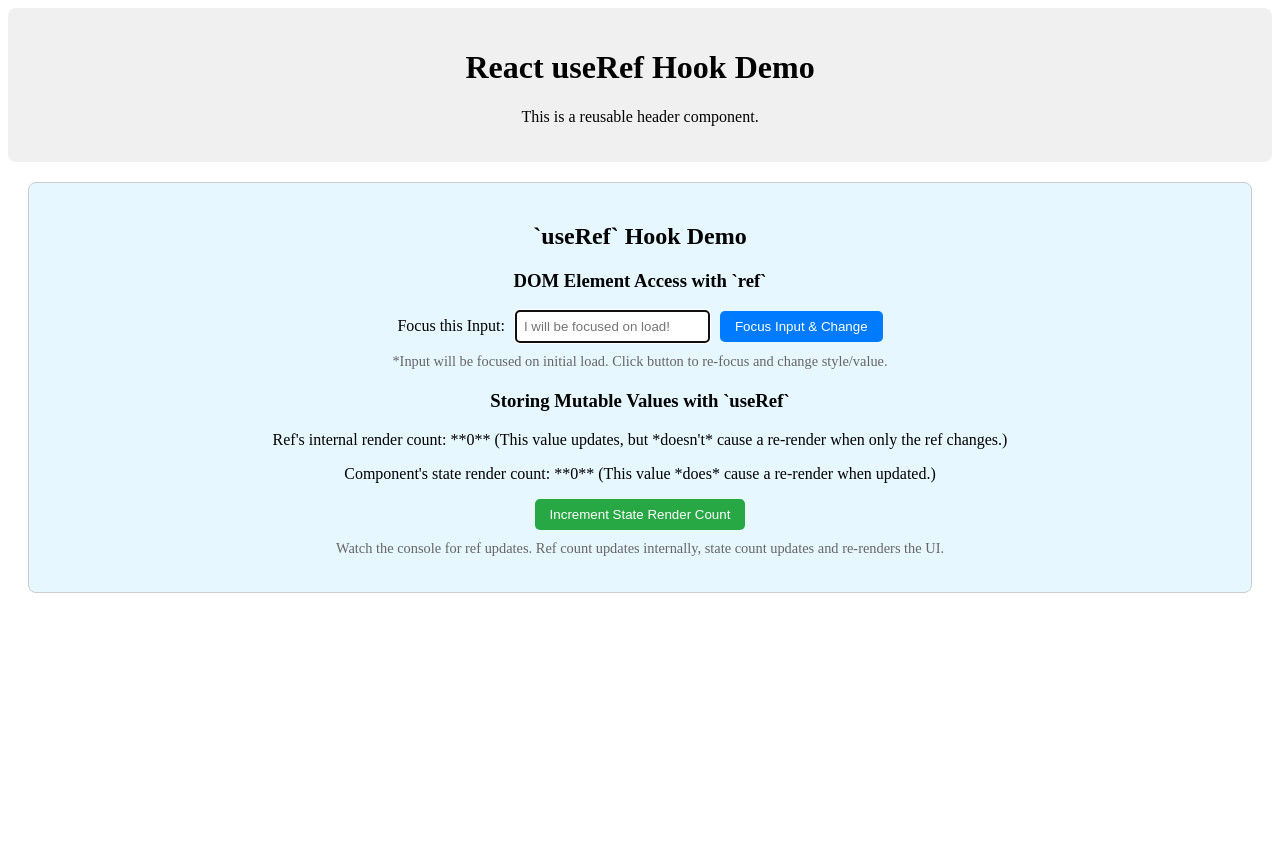
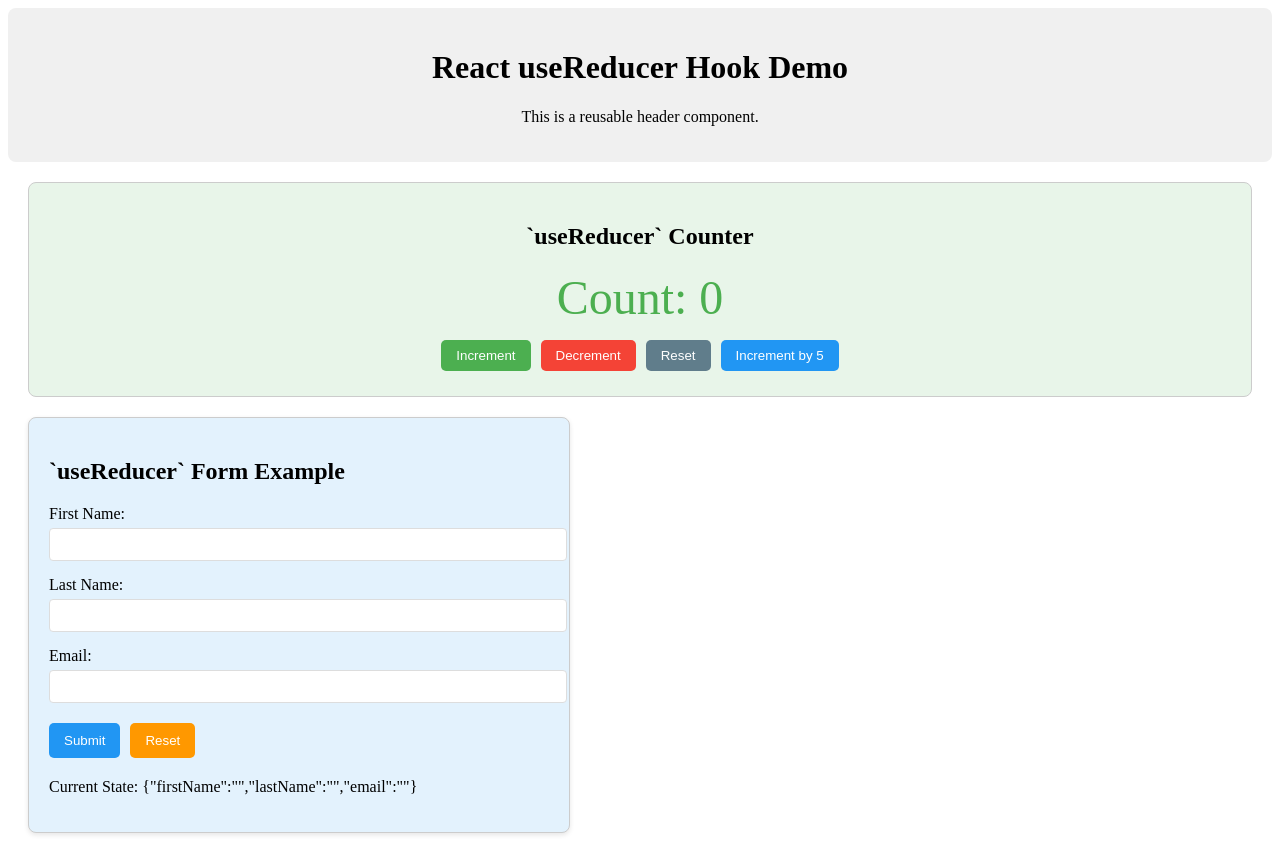
Before and after one commit to aravinth-in/learning-react, a React (Create React App) app in the folder my-react-components-app/: page / in a window 1280 px wide. Before the commit the page ends 800 px from the top, so only its background shows below. Built offline with nearby package versions, Linux system fonts and the light colour scheme.

Commit message:
useReducer Hook

```diff
--- a/my-react-components-app/src/App.js
+++ b/my-react-components-app/src/App.js
@@ -24,14 +24,17 @@ import ThemeToggler from './components/ThemeToggler';
 import NestedComponent from './components/NestedComponent';
 import ThemedBox from './components/ThemedBox';
 import UseRefDemo from './UseRefDemo';
+import ReducerCounter from './ReducerCounter';
+import UserFormReducer from './UserFormReducer';
 
 const App = () => {
-  const appTitle = "React useRef Hook Demo";
+  const appTitle = "React useReducer Hook Demo";
 
   return (
     <>
       <Header title={appTitle} />
-      <UseRefDemo />
+      <ReducerCounter />
+      <UserFormReducer />
     </>
   );
 };
--- /dev/null
+++ b/my-react-components-app/src/ReducerCounter.js
@@ -0,0 +1,65 @@
+import { useReducer } from 'react';
+
+// 1. Define the Reducer Function
+// It takes the current state and an action, and returns the new state.
+const counterReducer = (state, action) => {
+  switch (action.type) {
+    case 'INCREMENT':
+      // Return a new state object
+      return { count: state.count + 1 };
+    case 'DECREMENT':
+      return { count: state.count - 1 };
+    case 'RESET':
+      return { count: 0 };
+    case 'INCREMENT_BY_AMOUNT':
+      // The action can carry a 'payload' with additional data
+      return { count: state.count + action.payload };
+    default:
+      // Always throw an error for unhandled actions in development
+      throw new Error(`Unhandled action type: ${action.type}`);
+  }
+};
+
+// 2. Define the Initial State
+const initialCounterState = { count: 0 };
+
+const ReducerCounter = () => {
+  // 3. Use the useReducer Hook
+  // It returns the current state and a dispatch function.
+  const [state, dispatch] = useReducer(counterReducer, initialCounterState);
+
+  return (
+    <div style={{ border: '1px solid #ccc', padding: '20px', margin: '20px', borderRadius: '8px', backgroundColor: '#e8f5e9', textAlign: 'center' }}>
+      <h2>`useReducer` Counter</h2>
+      <p style={{ fontSize: '3em', margin: '10px 0', color: '#4CAF50' }}>
+        Count: {state.count}
+      </p>
+      <button
+        onClick={() => dispatch({ type: 'INCREMENT' })} // Dispatch an action
+        style={{ margin: '5px', padding: '8px 15px', backgroundColor: '#4CAF50', color: 'white', border: 'none', borderRadius: '5px', cursor: 'pointer' }}
+      >
+        Increment
+      </button>
+      <button
+        onClick={() => dispatch({ type: 'DECREMENT' })}
+        style={{ margin: '5px', padding: '8px 15px', backgroundColor: '#f44336', color: 'white', border: 'none', borderRadius: '5px', cursor: 'pointer' }}
+      >
+        Decrement
+      </button>
+      <button
+        onClick={() => dispatch({ type: 'RESET' })}
+        style={{ margin: '5px', padding: '8px 15px', backgroundColor: '#607d8b', color: 'white', border: 'none', borderRadius: '5px', cursor: 'pointer' }}
+      >
+        Reset
+      </button>
+      <button
+        onClick={() => dispatch({ type: 'INCREMENT_BY_AMOUNT', payload: 5 })} // Action with a payload
+        style={{ margin: '5px', padding: '8px 15px', backgroundColor: '#2196F3', color: 'white', border: 'none', borderRadius: '5px', cursor: 'pointer' }}
+      >
+        Increment by 5
+      </button>
+    </div>
+  );
+};
+
+export default ReducerCounter;
--- /dev/null
+++ b/my-react-components-app/src/UserFormReducer.js
@@ -0,0 +1,110 @@
+import { useReducer } from 'react';
+
+// 1. Define the Reducer Function for the form
+const formReducer = (state, action) => {
+  switch (action.type) {
+    case 'HANDLE_INPUT_CHANGE':
+      // Update a specific field based on action.field (name attribute)
+      // and action.value (input value)
+      return {
+        ...state,
+        [action.field]: action.value,
+      };
+    case 'RESET_FORM':
+      // Reset all fields to their initial empty values
+      return {
+        firstName: '',
+        lastName: '',
+        email: '',
+      };
+    default:
+      throw new Error(`Unhandled action type: ${action.type}`);
+  }
+};
+
+// 2. Define the Initial State for the form
+const initialFormState = {
+  firstName: '',
+  lastName: '',
+  email: '',
+};
+
+const UserFormReducer = () => {
+  // 3. Use the useReducer Hook
+  const [formState, dispatch] = useReducer(formReducer, initialFormState);
+
+  // A generic change handler for all form inputs
+  const handleChange = (event) => {
+    dispatch({
+      type: 'HANDLE_INPUT_CHANGE',
+      field: event.target.name, // The 'name' attribute of the input
+      value: event.target.value,
+    });
+  };
+
+  const handleSubmit = (event) => {
+    event.preventDefault();
+    console.log('Form data submitted (useReducer):', formState);
+    alert(`User Registered:\nFirst Name: ${formState.firstName}\nLast Name: ${formState.lastName}\nEmail: ${formState.email}`);
+    dispatch({ type: 'RESET_FORM' }); // Dispatch action to reset form
+  };
+
+  return (
+    <div style={{ border: '1px solid #ccc', padding: '20px', margin: '20px', borderRadius: '8px', backgroundColor: '#e3f2fd', maxWidth: '500px', boxShadow: '0 2px 5px rgba(0,0,0,0.1)' }}>
+      <h2>`useReducer` Form Example</h2>
+      <form onSubmit={handleSubmit}>
+        <div style={{ marginBottom: '15px' }}>
+          <label htmlFor="firstName" style={{ display: 'block', marginBottom: '5px' }}>First Name:</label>
+          <input
+            type="text"
+            id="firstName"
+            name="firstName" // Important: matches the 'field' in action
+            value={formState.firstName}
+            onChange={handleChange}
+            style={{ width: '100%', padding: '8px', border: '1px solid #ddd', borderRadius: '4px' }}
+          />
+        </div>
+        <div style={{ marginBottom: '15px' }}>
+          <label htmlFor="lastName" style={{ display: 'block', marginBottom: '5px' }}>Last Name:</label>
+          <input
+            type="text"
+            id="lastName"
+            name="lastName" // Important: matches the 'field' in action
+            value={formState.lastName}
+            onChange={handleChange}
+            style={{ width: '100%', padding: '8px', border: '1px solid #ddd', borderRadius: '4px' }}
+          />
+        </div>
+        <div style={{ marginBottom: '20px' }}>
+          <label htmlFor="email" style={{ display: 'block', marginBottom: '5px' }}>Email:</label>
+          <input
+            type="email"
+            id="email"
+            name="email" // Important: matches the 'field' in action
+            value={formState.email}
+            onChange={handleChange}
+            style={{ width: '100%', padding: '8px', border: '1px solid #ddd', borderRadius: '4px' }}
+          />
+        </div>
+        <button
+          type="submit"
+          style={{ padding: '10px 15px', backgroundColor: '#2196F3', color: 'white', border: 'none', borderRadius: '5px', cursor: 'pointer', marginRight: '10px' }}
+        >
+          Submit
+        </button>
+        <button
+          type="button" // Use type="button" to prevent accidental submission
+          onClick={() => dispatch({ type: 'RESET_FORM' })}
+          style={{ padding: '10px 15px', backgroundColor: '#ff9800', color: 'white', border: 'none', borderRadius: '5px', cursor: 'pointer' }}
+        >
+          Reset
+        </button>
+      </form>
+      <p style={{ marginTop: '20px' }}>
+        Current State: {JSON.stringify(formState)}
+      </p>
+    </div>
+  );
+};
+
+export default UserFormReducer;
```
